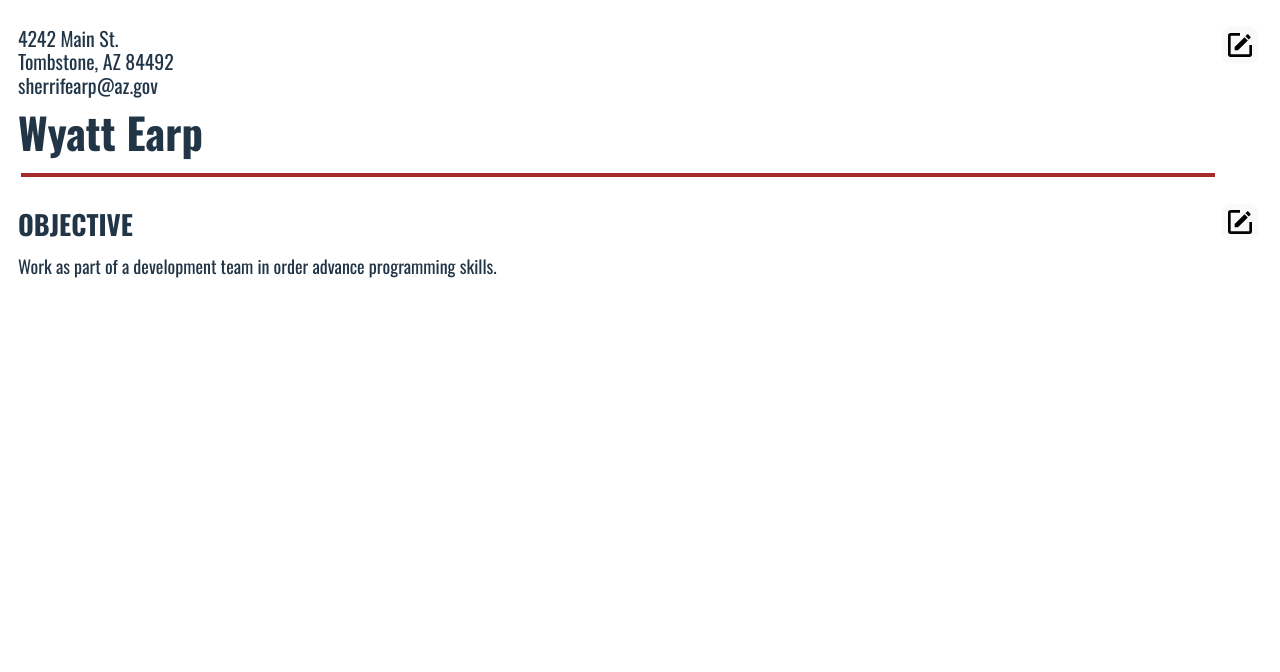
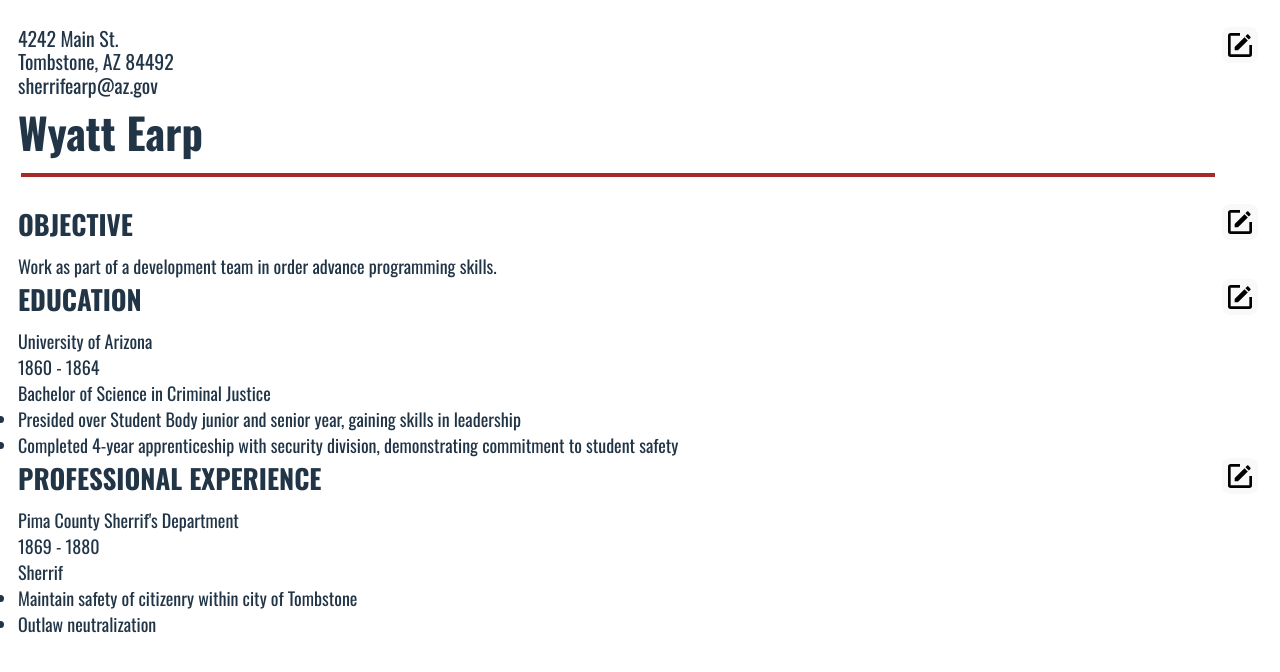
Before and after one commit to Slashmyaxl/cv-app, a React (Vite) app: page / in a window 1280 px wide. Shown: the top 672 px of the page. Built offline with nearby package versions, Linux system fonts and the light colour scheme.

Commit message:
Create Credential component with working state

```diff
--- a/src/components/Button.jsx
+++ b/src/components/Button.jsx
@@ -1,5 +1,3 @@
-import { useState } from "react";
-
 export default function Button({ onClick, icon }) {
 
     return (
--- a/src/components/Content.jsx
+++ b/src/components/Content.jsx
@@ -1,9 +1,32 @@
 import Objective from "./Objective"
+import Credential from "./Credentials"
+
+const education = {
+    institution: 'University of Arizona',
+    tenure: '1860 - 1864',
+    role: 'Bachelor of Science in Criminal Justice',
+    highlights: [
+            'Presided over Student Body junior and senior year, gaining skills in leadership',
+            'Completed 4-year apprenticeship with security division, demonstrating commitment to student safety'
+        ]
+}
+
+const professional = {
+    institution: "Pima County Sherrif's Department",
+    tenure: '1869 - 1880',
+    role: 'Sherrif',
+    highlights: [
+        'Maintain safety of citizenry within city of Tombstone',
+        'Outlaw neutralization'
+    ]
+}
 
 export default function Content() {
     return (
         <main>
             <Objective />
+            <Credential title='Education' credentialItem={education}></Credential>
+            <Credential title='Professional Experience' credentialItem={professional}></Credential>
         </main>
     )
 }
--- /dev/null
+++ b/src/components/Credentials.jsx
@@ -0,0 +1,73 @@
+import Button from "./Button";
+import icons from "../icons";
+import Input from "./Input";
+import { useState } from "react";
+
+function InputList({ listItems, onChange }) {
+    return (
+    listItems.map((item, index) =>
+        <input value={item} key={index} placeholder='Highlight' onChange={(e) => onChange(index, e)}/>)
+    )
+}
+
+export default function Credential({ title, credentialItem }) {
+    const [writing, setWriting] = useState(false);
+    const [credential, setCredential] = useState(credentialItem);
+
+    function changeInstitution(e) {
+        let newCredential = credential;
+        newCredential = {...newCredential, institution: e.target.value};
+        setCredential(newCredential)
+    }
+
+    function changeTenure(e) {
+        let newCredential = credential;
+        newCredential = {...newCredential, tenure: e.target.value};
+        setCredential(newCredential)
+    }
+
+    function changeRole(e) {
+        let newCredential = credential;
+        newCredential = {...newCredential, role: e.target.value};
+        setCredential(newCredential)
+    }
+
+    function changeHighlight(key, e) {
+        let newCredential = credential;
+        let newHighlights = newCredential.highlights;
+        newHighlights[key] = e.target.value
+        newCredential = {...newCredential, highlights: newHighlights};
+        setCredential(newCredential)
+    }
+
+  function changeWriting() {
+    writing === false ? setWriting(true) : setWriting(false);
+  }
+
+  return (
+    <article>
+        <section className="content">
+        <h2>{title}</h2>
+            {!writing ? (
+                <>
+                <p className="institution">{credential.institution}</p>
+                <span className="tenure">{credential.tenure}</span>
+                <p>{credential.role}</p>
+                <ul>
+                    {credential.highlights.map((item, index) => <li key={index}>{item}</li>)}
+                </ul>
+                </>
+            ) : (
+                <>
+                <Input onChange={changeInstitution} text={credential.institution} placeholder='Institution'/>
+                <Input onChange={changeTenure} text={credential.tenure} placeholder='Tenure'/>
+                <Input onChange={changeRole} text={credential.role} placeholder='Role'/>
+
+                    <InputList listItems={credential.highlights} onChange={changeHighlight}/>
+                </>
+            )}
+        </section>
+        <Button onClick={changeWriting} icon={writing ? icons.save : icons.edit}></Button>
+    </article>
+  )
+}
--- a/src/components/Heading.jsx
+++ b/src/components/Heading.jsx
@@ -1,13 +1,10 @@
 import Button from "./Button";
 import icons from "../icons";
+import Input from "./Input"
 import { useState } from "react";
 import "../styles/Heading.css";
 
-function Input({ text, className, onChange, placeholder }) {
-  return (
-    <input value={text} className={className} onChange={onChange} type="text" placeholder={placeholder}/>
-  );
-}
+
 
 const headingInfo = {
   name: 'Wyatt Earp',
--- /dev/null
+++ b/src/components/Input.jsx
@@ -0,0 +1,5 @@
+export default function Input({ text, className, onChange, placeholder }) {
+    return (
+      <input value={text} className={className} onChange={onChange} type="text" placeholder={placeholder}/>
+    );
+  }
```
